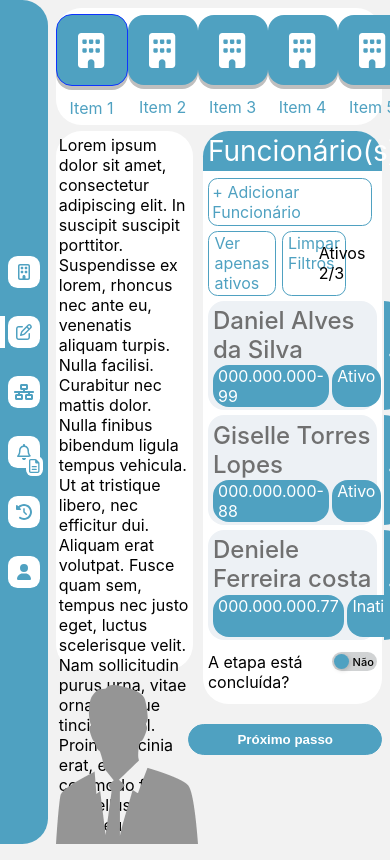
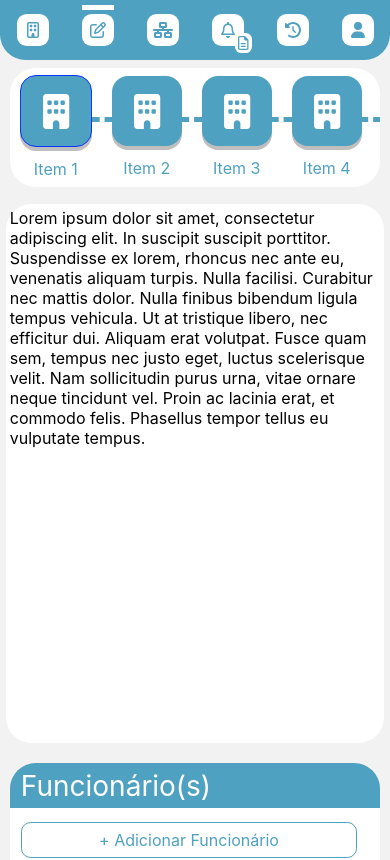
Before and after one commit to HelioConde/Desafio-React-Francisco-Helio, a React (Create React App) app: page / in a window 390 px wide. Shown: the top 860 px of the page. Built offline with nearby package versions, Linux system fonts and the light colour scheme; data requests are answered from the project's data file.

Commit message:
Adicionado Responsive Web Design
Foi adicionado também Responsive Web Design para poder abrir a pagina bem no celular

```diff
--- a/src/pages/Employee.css
+++ b/src/pages/Employee.css
@@ -644,3 +644,118 @@ input[type="file"] {
 .highlighted {
     border: 1px solid #0E34FF;
 }
+
+
+@media only screen and (max-width: 750px) {
+    .menuMain {
+        flex-direction: column;
+        align-items: center;
+    }
+
+    .menuInfo,
+    .menuAction {
+        width: 100%;
+    }
+
+    main {
+        flex-direction: column;
+        height: auto;
+        align-items: center;
+    }
+
+    nav {
+        width: 100%;
+        max-width: 100%;
+        height: auto;
+        flex-direction: row;
+        border-top-right-radius: 0rem;
+        border-bottom-left-radius: 1.6rem;
+    }
+
+    .navActive {
+        position: absolute;
+        left: 0;
+        border-left: 0px;
+        border-top: 5px solid white;
+        height: 32px;
+        width: 32px;
+        right: 0;
+        margin: auto;
+        top: -9px;
+    }
+
+    .next {
+        width: 95%;
+    }
+
+    .menuBar {
+        overflow: auto;
+    }
+
+    .view {
+        width: 95%;
+        align-items: center;
+    }
+
+    .menuBar {
+        justify-content: flex-start;
+    }
+
+    .mainControl {
+        margin: 0 10px;
+    }
+
+    .menuBorder {
+        width: 200%;
+        left: 20px;
+    }
+
+    .userShadown {
+        position: absolute;
+        bottom: -96px;
+        width: 142px;
+        left: 0;
+    }
+
+    .menuMain {
+        position: relative;
+    }
+
+    .menuAction {
+        margin-top: 20px;
+    }
+
+    .menuInfo {
+        margin-top: 10px;
+    }
+
+    .formBox {
+        flex-direction: column;
+    }
+
+    .formBox label {
+        width: 90%;
+    }
+
+    .epiActive {
+        flex-direction: column;
+    }
+
+    .epiActive label {
+        margin-right: auto;
+        width: 100%;
+    }
+
+    .view {
+        overflow: hidden;
+    }
+
+    .navButton {
+        position: relative;
+    }
+
+    .bellFile {
+        bottom: -7px;
+        right: -8px;
+    }
+}
```
